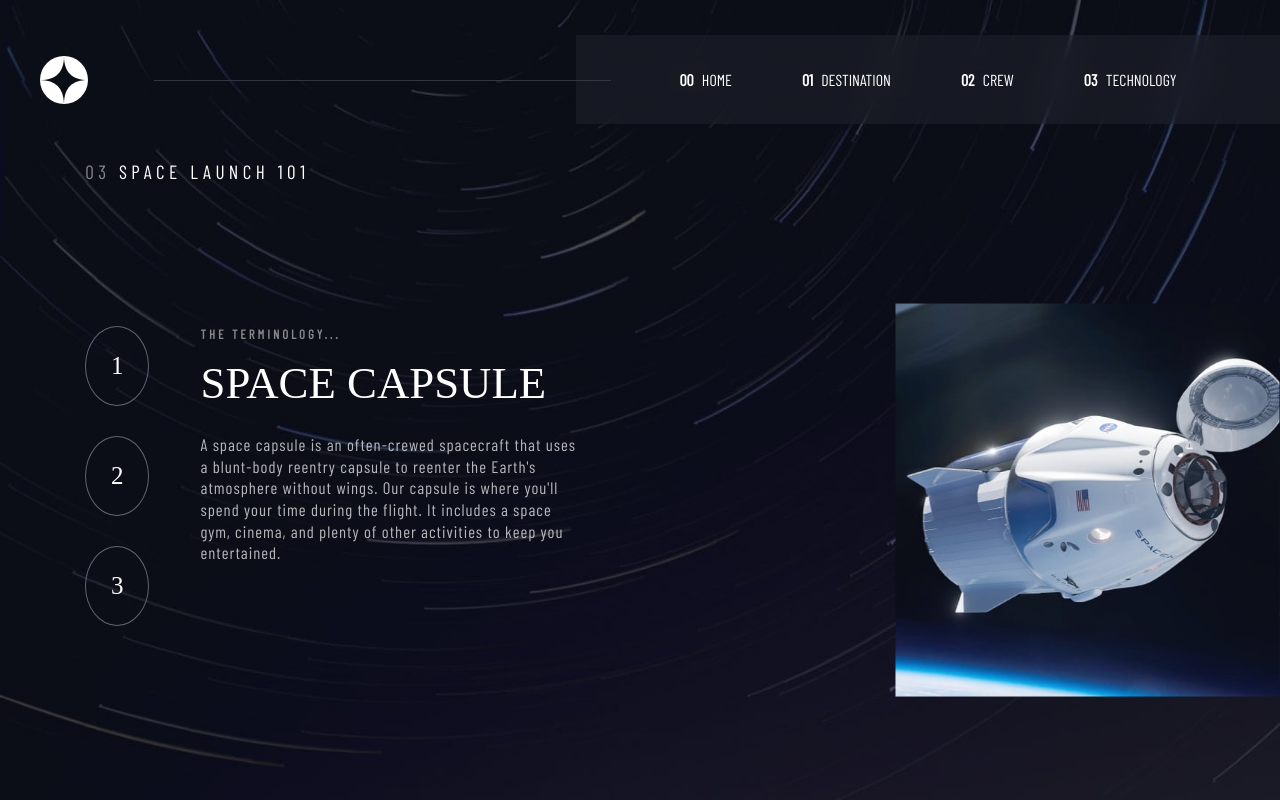
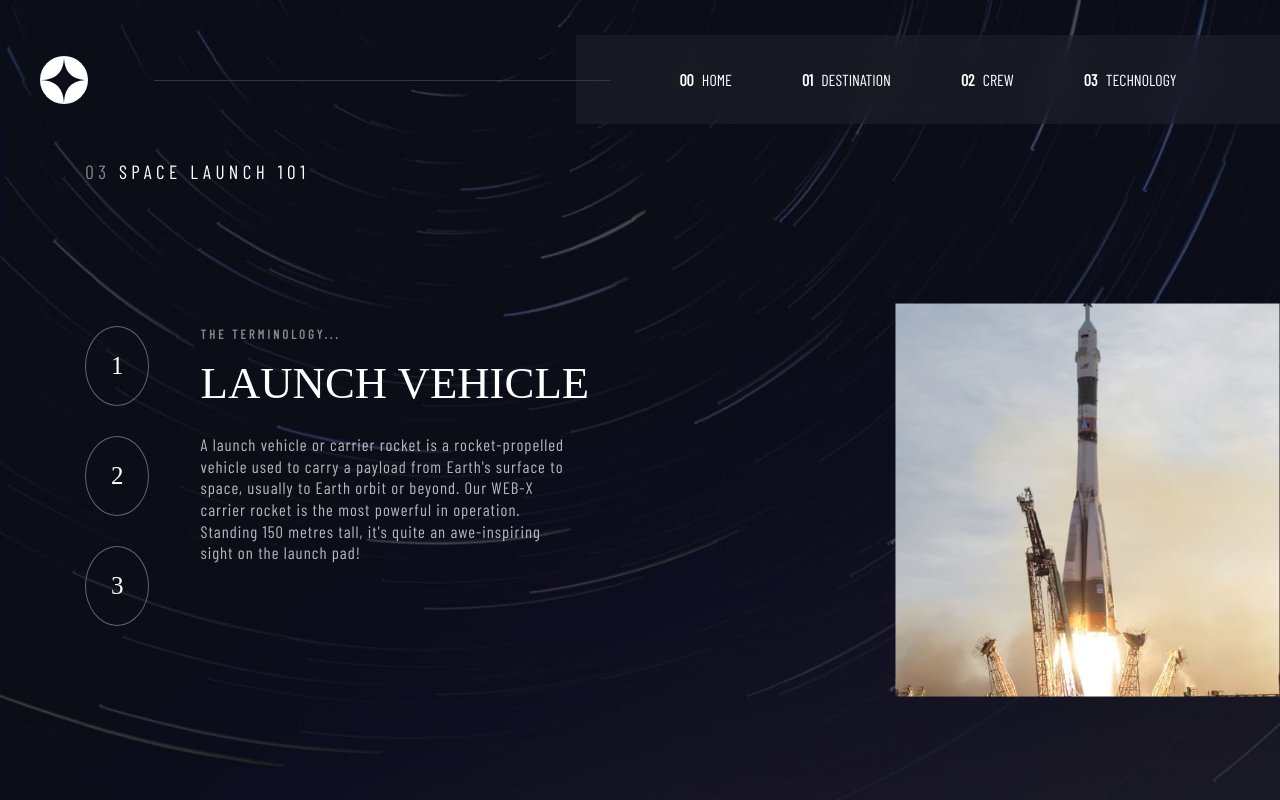
Before and after one commit to antonimatheus/Space-tourism-multi-page-website, a React (Vite) app: page /technology in a window 1280 px wide. Built offline with nearby package versions, Linux system fonts and the light colour scheme; a web font is replaced by a local one.

Commit message:
technology done

```diff
--- a/src/mainContent/crew/crew.jsx
+++ b/src/mainContent/crew/crew.jsx
@@ -1,7 +1,7 @@
 import React, { useState } from "react";
 import "./Crew.css"
 import NavBarCrew from "./navBarCrew";
-import { crew } from "../data.json";
+import { crew } from "../data";
 
 function Crew() {
 
--- a/src/mainContent/destination/Destination.css
+++ b/src/mainContent/destination/Destination.css
@@ -48,6 +48,7 @@
     align-items: center;
     width: 100%;
     height: 100%;
+    background-color: red;
 }
 
 .Destination--img img {
--- a/src/mainContent/destination/destination.jsx
+++ b/src/mainContent/destination/destination.jsx
@@ -2,7 +2,7 @@ import React, { useState } from "react";
 import "./Destination.css";
 
 import NavBarDestination from "./NavBarDestination";
-import { destinations } from "../data.json";
+import { destinations } from "../data";
 
 function Destination() {
 
--- a/src/mainContent/technology/navBarTechnology.jsx
+++ b/src/mainContent/technology/navBarTechnology.jsx
@@ -1,14 +1,14 @@
 import React from "react";
 import "./Technology.css"
 
-function NavBarTechnology() {
+function NavBarTechnology({setStarShip}) {
     return (
         <div className="navBarTechnology--container">
             <div className="navBarTechnology--ul">
                 <ul>
-                    <li>1</li>
-                    <li>2</li>
-                    <li>3</li>
+                    <li onClick={() => setStarShip("Launch vehicle")}>1</li>
+                    <li onClick={() => setStarShip("Spaceport")}>2</li>
+                    <li onClick={() => setStarShip("Space capsule")}>3</li>
                 </ul>
             </div>
         </div>
--- a/src/mainContent/technology/technology.jsx
+++ b/src/mainContent/technology/technology.jsx
@@ -1,8 +1,13 @@
-import React from "react";
+import React, { useState } from "react";
 import "./Technology.css"
 import NavBarTechnology from "./navBarTechnology";
+import { technology } from "../data";
 
 function Technology() {
+
+    const [starShip, setStarShip] = useState("Launch vehicle")
+    const selectStarShip = technology.find((item) => item.name === starShip)
+
     return (
         <div className="Technology--container">
             <div className="Technology--content">
@@ -10,29 +15,36 @@ function Technology() {
                     <h3><span>03</span> Space launch 101</h3>
                 </div>
                 <div className="Technology--contentBlock">
-                    <NavBarTechnology />
+                    <NavBarTechnology setStarShip={setStarShip}/>
                     <div>
                         <div className="Technology--title">
                             <div className="Technology--subTitle">
                                 <h4>The terminology...</h4>
                             </div>
                             <div className="Technology--titleName">
-                                <h1>Space capsule</h1>
+                                {
+                                    selectStarShip && (
+                                        <h1>{selectStarShip.name}</h1>
+                                    )
+                                }
                             </div>
                         </div>
                         <div className="Technology--text">
-                            <p>
-                                A space capsule is an often-crewed spacecraft that uses a blunt-body reentry
-                                capsule to reenter the Earth's atmosphere without wings. Our capsule is where
-                                you'll spend your time during the flight. It includes a space gym, cinema,
-                                and plenty of other activities to keep you entertained.
-                            </p>
+                            {
+                                selectStarShip && (
+                                    <p>{selectStarShip.description}</p>
+                                )
+                            }
                         </div>
                     </div>
                 </div>
             </div>
             <div className="Technology--img">
-                <img src="src/assets/assets/technology/image-space-capsule-portrait.jpg" alt="img" />
+                {
+                    selectStarShip && (
+                        <img src={selectStarShip.images.portrait} alt="" />
+                    )
+                }
             </div>
         </div>
     )
```
